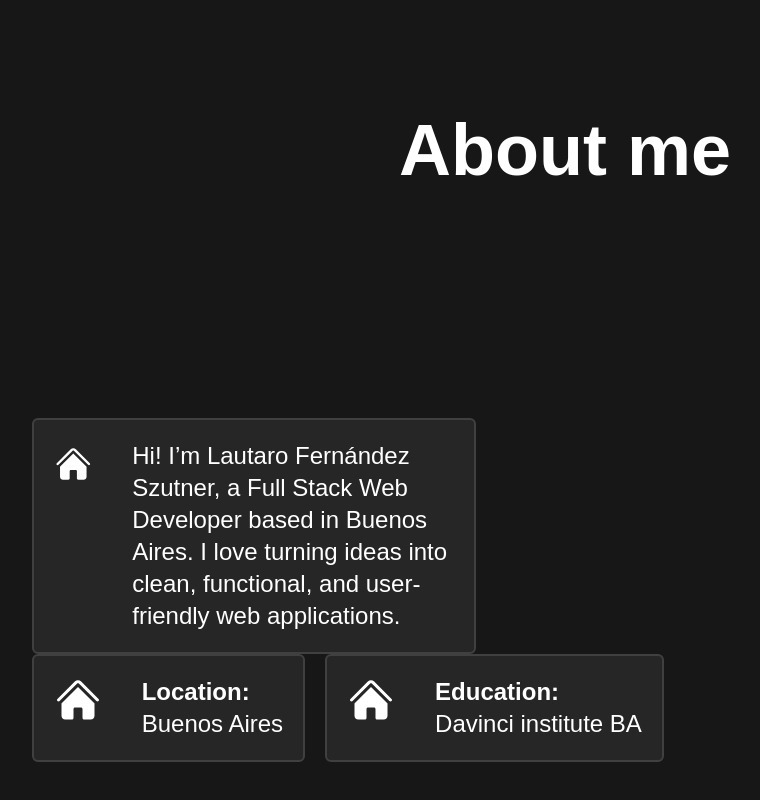
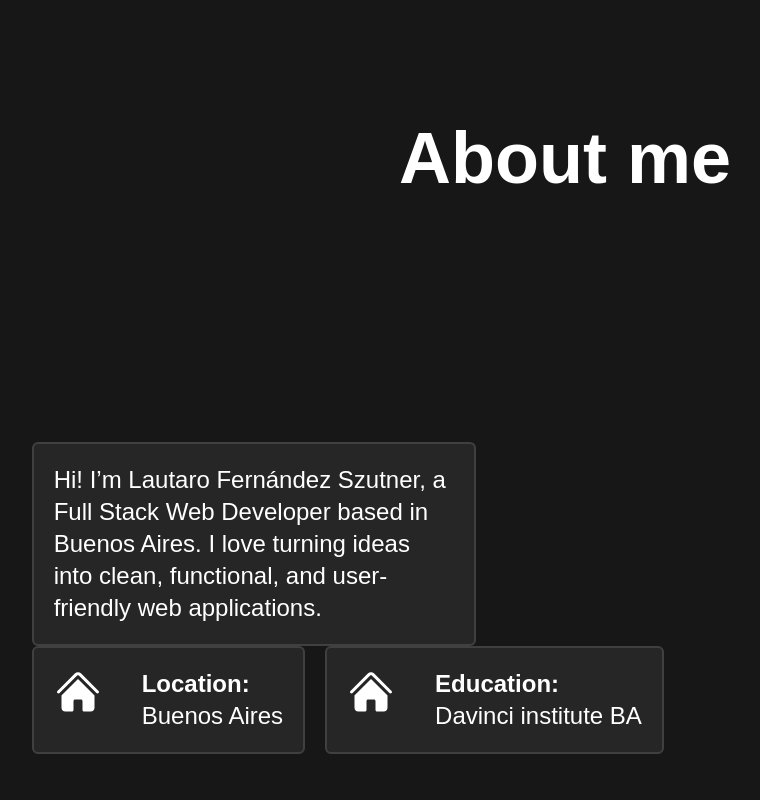
Before and after one commit to Lau-szutner/Lau-Szutner-Portfolio, a React (Vite) app: page / in a window 1280 px wide. Shown: the part 1642-2442 px from the top of the page, without its empty margins (75-835 px from the left). Built offline with nearby package versions, Linux system fonts and the light colour scheme; a web font is replaced by a local one.

Commit message:
subo cambios

```diff
--- a/src/components/about/AboutMe.tsx
+++ b/src/components/about/AboutMe.tsx
@@ -1,4 +1,5 @@
 import React from 'react';
+import HomeIcon from '../../assets/About/HomeIcon';
 
 import AboutMeCard from './AboutMeCard';
 const AboutMe: React.FC = () => {
@@ -19,12 +20,14 @@ const AboutMe: React.FC = () => {
             titleBold="Location:"
             body="Buenos Aires"
             width="w-fit"
+            icon={<HomeIcon />} // 👈 Aquí pasas el ícono
           ></AboutMeCard>
 
           <AboutMeCard
             titleBold="Education:"
             body="Davinci institute BA"
             width="w-fit"
+            icon={<HomeIcon />} // 👈 Aquí pasas el ícono
           ></AboutMeCard>
         </div>
       </div>
--- a/src/components/about/AboutMeCard.tsx
+++ b/src/components/about/AboutMeCard.tsx
@@ -1,13 +1,11 @@
-import HomeIcon from '../../assets/About/HomeIcon';
-
 interface Props {
   titleBold: string;
   body: string;
   width: string;
-  icon: svg;
+  icon: React.ReactNode; // 👈 Nuevo!
 }
 
-const AboutMeCard: React.FC<Props> = ({ titleBold, body, width }) => {
+const AboutMeCard: React.FC<Props> = ({ titleBold, body, width, icon }) => {
   return (
     <div className={`${width} h-fit !box-border relative group`}>
       {/* Glow de fondo que aparece al hacer hover, con blur solo en el fondo */}
@@ -19,7 +17,7 @@ const AboutMeCard: React.FC<Props> = ({ titleBold, body, width }) => {
         }`}
       >
         <div className="flex gap-10">
-          <HomeIcon />
+          {icon}
           <div className="w-fit">
             <span className="font-bold text-2xl">{titleBold} </span>
             <p className="text-2xl">{body}</p>
```
